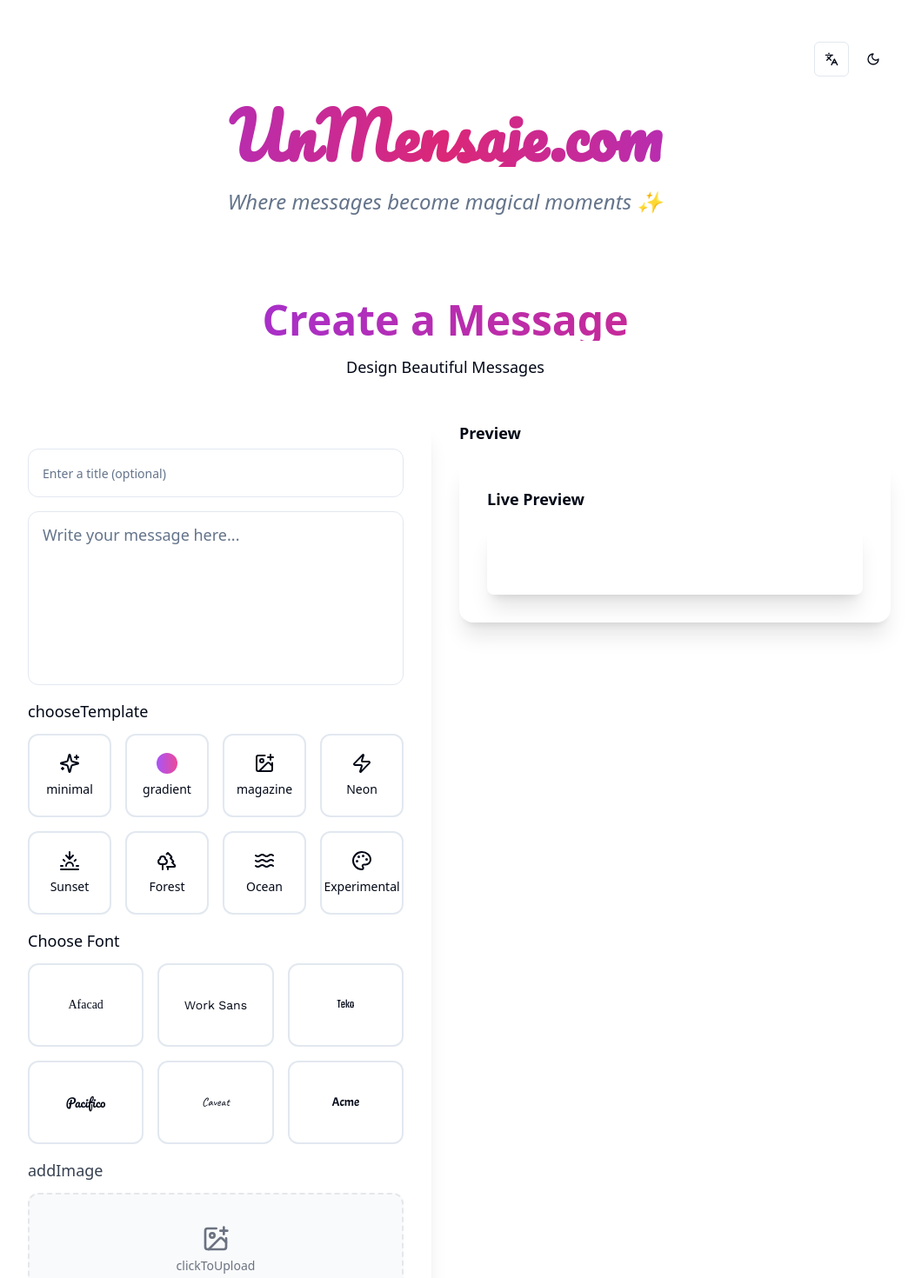
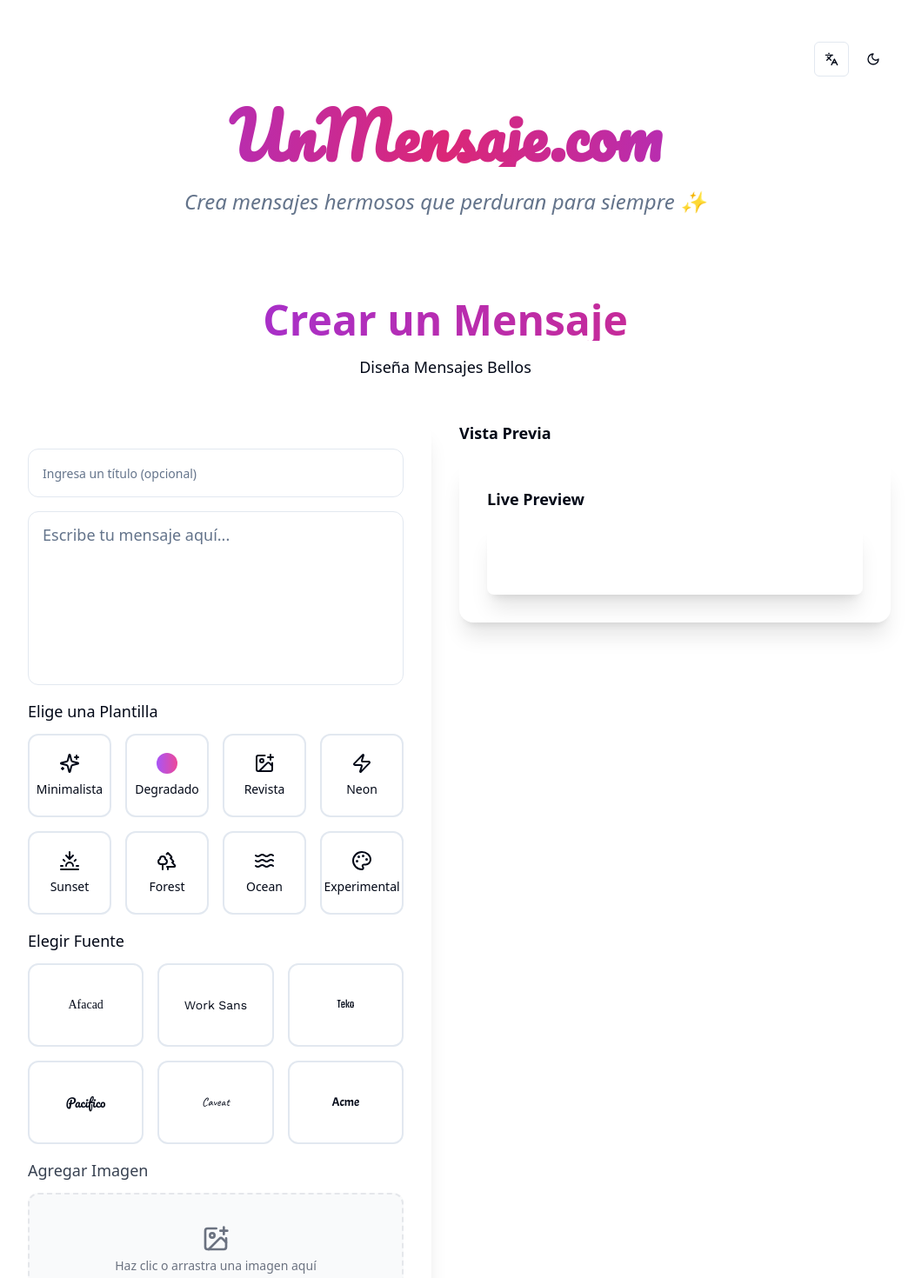
Before and after one commit to DragonBarbudo/unmensaje, a React (Vite) app: page / in a window 1280 px wide. Shown: the top 1470 px of the page at 87% size, without its empty margins (128-1180 px from the left). Built offline with nearby package versions, Linux system fonts and the light colour scheme; a web font is replaced by a local one.

Commit message:
Set Spanish as default language
Updated the default language to Spanish. Improved localization for the texts related to "chooseTemplate", "addImage", and "clickToUpload". Changed the slogan to a new phrase.
[skip gpt_engineer]

```diff
--- a/src/i18n/config.ts
+++ b/src/i18n/config.ts
@@ -4,7 +4,7 @@ import { initReactI18next } from "react-i18next";
 const resources = {
   en: {
     translation: {
-      whereMessagesBecome: "Where messages become magical moments",
+      whereMessagesBecome: "Create beautiful messages that last forever",
       createMessage: "Create a Message",
       designBeautiful: "Design Beautiful Messages",
       instantQR: "Instant QR Code",
@@ -22,15 +22,21 @@ const resources = {
       preview: "Preview",
       createButton: "Create Message",
       chooseFont: "Choose Font",
+      chooseTemplate: "Choose Template",
+      addImage: "Add Image",
+      clickToUpload: "Click or drag an image here",
       messagePlaceholder: "Write your message here...",
       titlePlaceholder: "Enter a title (optional)",
+      minimal: "Minimal",
+      gradient: "Gradient",
+      magazine: "Magazine",
       "Please enter a message": "Please enter a message",
       "Failed to save message. Please try again.": "Failed to save message. Please try again."
     },
   },
   es: {
     translation: {
-      whereMessagesBecome: "Donde los mensajes se convierten en momentos mágicos",
+      whereMessagesBecome: "Crea mensajes hermosos que perduran para siempre",
       createMessage: "Crear un Mensaje",
       designBeautiful: "Diseña Mensajes Bellos",
       instantQR: "Código QR Instantáneo",
@@ -48,15 +54,21 @@ const resources = {
       preview: "Vista Previa",
       createButton: "Crear Mensaje",
       chooseFont: "Elegir Fuente",
+      chooseTemplate: "Elige una Plantilla",
+      addImage: "Agregar Imagen",
+      clickToUpload: "Haz clic o arrastra una imagen aquí",
       messagePlaceholder: "Escribe tu mensaje aquí...",
       titlePlaceholder: "Ingresa un título (opcional)",
+      minimal: "Minimalista",
+      gradient: "Degradado",
+      magazine: "Revista",
       "Please enter a message": "Por favor ingresa un mensaje",
       "Failed to save message. Please try again.": "Error al guardar el mensaje. Por favor intenta de nuevo."
     },
   },
   fr: {
     translation: {
-      whereMessagesBecome: "Où les messages deviennent des moments magiques",
+      whereMessagesBecome: "Créez des messages magnifiques qui durent pour toujours",
       createMessage: "Créer un Message",
       designBeautiful: "Concevez de Beaux Messages",
       instantQR: "Code QR Instantané",
@@ -74,8 +86,14 @@ const resources = {
       preview: "Aperçu",
       createButton: "Créer le Message",
       chooseFont: "Choisir la Police",
+      chooseTemplate: "Choisir un Modèle",
+      addImage: "Ajouter une Image",
+      clickToUpload: "Cliquez ou glissez une image ici",
       messagePlaceholder: "Écrivez votre message ici...",
       titlePlaceholder: "Entrez un titre (optionnel)",
+      minimal: "Minimal",
+      gradient: "Dégradé",
+      magazine: "Magazine",
       "Please enter a message": "Veuillez saisir un message",
       "Failed to save message. Please try again.": "Échec de l'enregistrement du message. Veuillez réessayer."
     },
@@ -84,7 +102,7 @@ const resources = {
 
 i18n.use(initReactI18next).init({
   resources,
-  lng: "en",
+  lng: "es", // Changed default language to Spanish
   interpolation: {
     escapeValue: false,
   },
```
